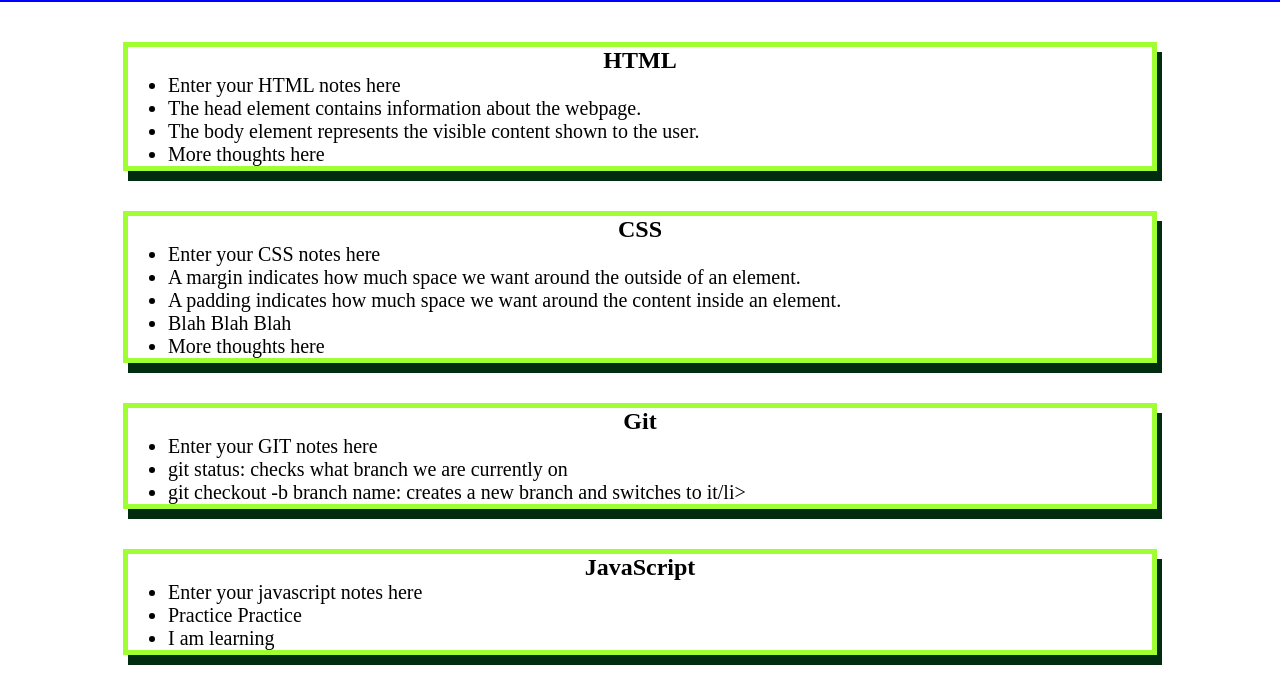
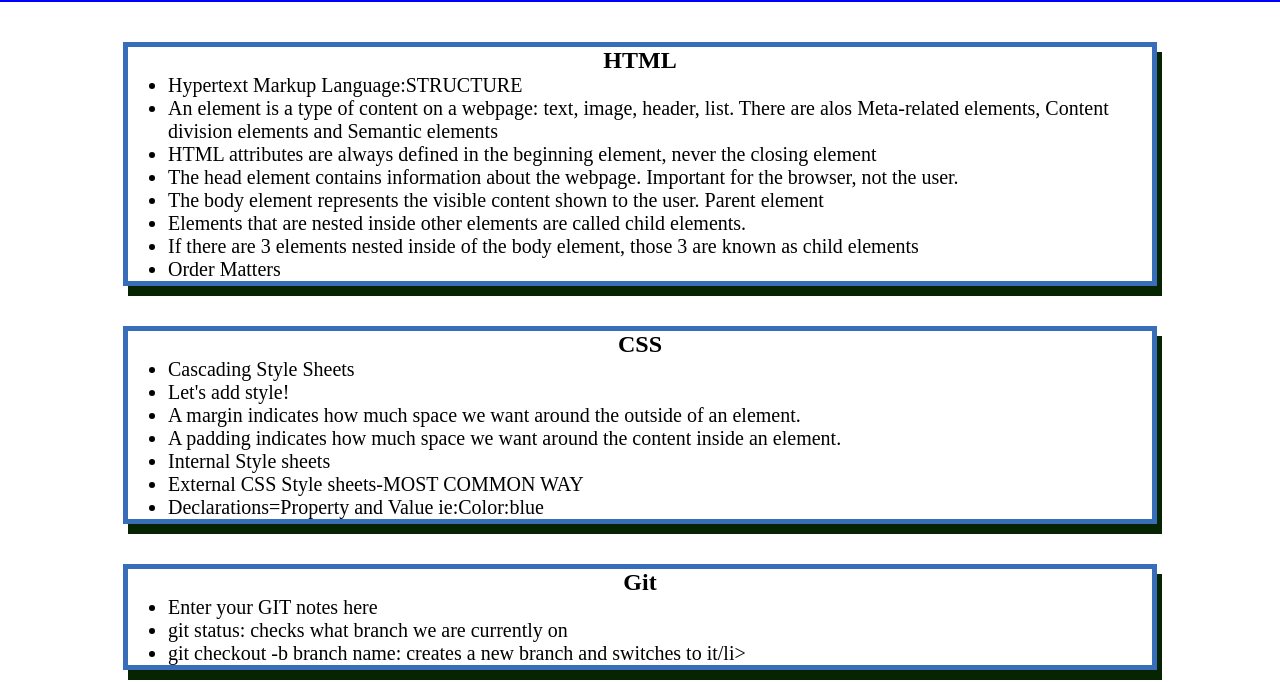
Before and after one commit to melmealey/prework-study-guide, a plain HTML site: page index.html in a window 1280 px wide. Shown: the part 118-800 px from the top of the page. Drawn offline with Linux system fonts and the light colour scheme.

Commit message:
added JavaScript to project

```diff
--- a/assets/script.js
+++ b/assets/script.js
@@ -1,19 +1,26 @@
 var topics = ['HTML', 'CSS', 'Git', 'JavaScript'];
+var randomTopic = topics[Math.floor(Math.random() * topics.length)];
 
-for (var x = 0; x < topics.length; x++){
+function listTopics() {
+ for (var x = 0; x < topics.length; x++) {
    console.log(topics[x]);
  }
-
-/*
-if (topic === 'HTML') {
+}
+function selectTopic() {
+    if (randomTopic[0] === 'HTML') {
       console.log("Let's study HTML!");
-} else if (topic === 'CSS') {
+    } else if (randomTopic[0] === 'CSS') {
       console.log("Let's study CSS!");
-} else if (topic === 'Git') {
+    } else if (randomTopic[0] === 'Git') {
       console.log("Let's study Git!");
-} else if (topic === 'JavaScript') {
+    } else if (randomTopic[0] === 'JavaScript') {
       console.log("Let's study JavaScript!");
     } else {
       console.log('Please try again!');
     }
-*/
+  }
+
+console.log('Here are the topics we learned through Prework:');
+listTopics();
+console.log('Which topic should we study first?');
+selectTopic();
--- a/assets/style.css
+++ b/assets/style.css
@@ -36,6 +36,6 @@
    .card {
     width: 80%;
     margin: 40px auto;
-    border: 5px solid #9FFF33;
-    box-shadow: 5px 10px #012c10;
+    border: 5px solid #376db9;
+    box-shadow: 5px 10px #072402;
   }
--- a/index.html
+++ b/index.html
@@ -18,21 +18,27 @@
     <section class="card" id="html-section">
       <h2>HTML</h2>
         <ul>
-          <li>Enter your HTML notes here</li>
-          <li>The head element contains information about the webpage.</li>
-          <li>The body element represents the visible content shown to the user.</li>
-          <li>More thoughts here</li>
+          <li>Hypertext Markup Language:STRUCTURE</li>
+          <li>An element is a type of content on a webpage: text, image, header, list. There are alos Meta-related elements, Content division elements and Semantic elements</li>
+          <li>HTML attributes are always defined in the beginning element, never the closing element</li>
+          <li>The head element contains information about the webpage. Important for the browser, not the user.</li>
+          <li>The body element represents the visible content shown to the user. Parent element</li>
+          <li>Elements that are nested inside other elements are called child elements.</li>
+          <li>If there are 3 elements nested inside of the body element, those 3 are known as child elements</li>
+          <li>Order Matters</li>
         </ul>
       </section>
 
     <section class="card" id="css-section">
       <h2>CSS</h2>
         <ul>
-          <li>Enter your CSS notes here</li>
-            <li>A margin indicates how much space we want around the outside of an element.</li>
-            <li>A padding indicates how much space we want around the content inside an element.</li>
-          <li>Blah Blah Blah </li>
-          <li>More thoughts here</li>
+          <li>Cascading Style Sheets</li>
+          <li>Let's add style!</li>
+          <li>A margin indicates how much space we want around the outside of an element.</li>
+          <li>A padding indicates how much space we want around the content inside an element.</li>
+          <li>Internal Style sheets</li>
+          <li>External CSS Style sheets-MOST COMMON WAY</li>
+          <li>Declarations=Property and Value ie:Color:blue</li>
         </ul>
       </section>
 
@@ -48,9 +54,13 @@
       <section class="card" id="javascript-section">
         <h2>JavaScript</h2>
           <ul>
-            <li>Enter your javascript notes here</li>
-            <li>Practice Practice</li>
-            <li>I am learning</li>
+            <li>Programming language that allows users to interact with websites.</li>
+            <li>A variable is a named container that allows us to store data in our code.</li>
+            <li>Control flow is the order in which a computer executes code in a script.</li>
+            <li>Conditional statements (if statements) can be used to interrupt control flow</li>
+            <li>Array= group of related data</li>
+            <li>A for loop contains: starting point,(0) condition, x++</li>
+            <li>Write a Function, Call a Function</li>
           </ul>
     </section>
     </main>
```
Lines whose indentation alone changed are shown as unchanged.
